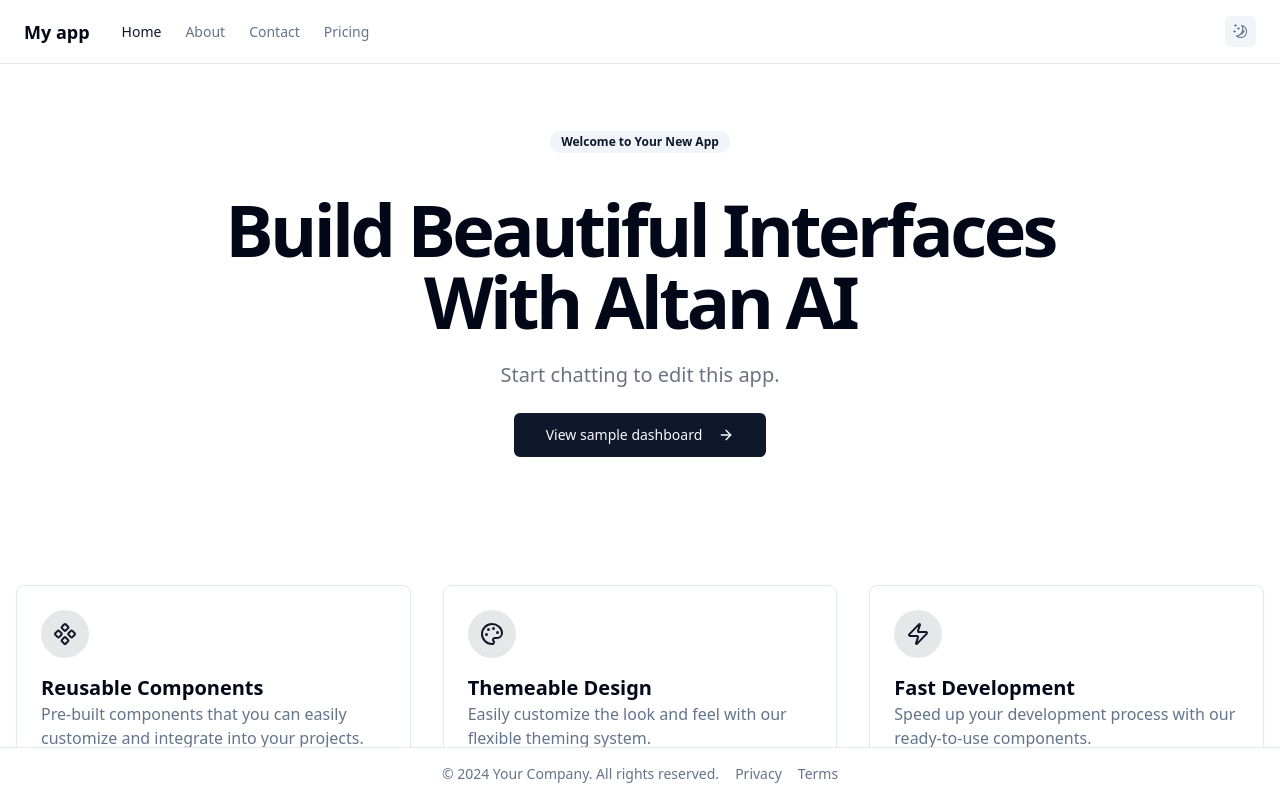
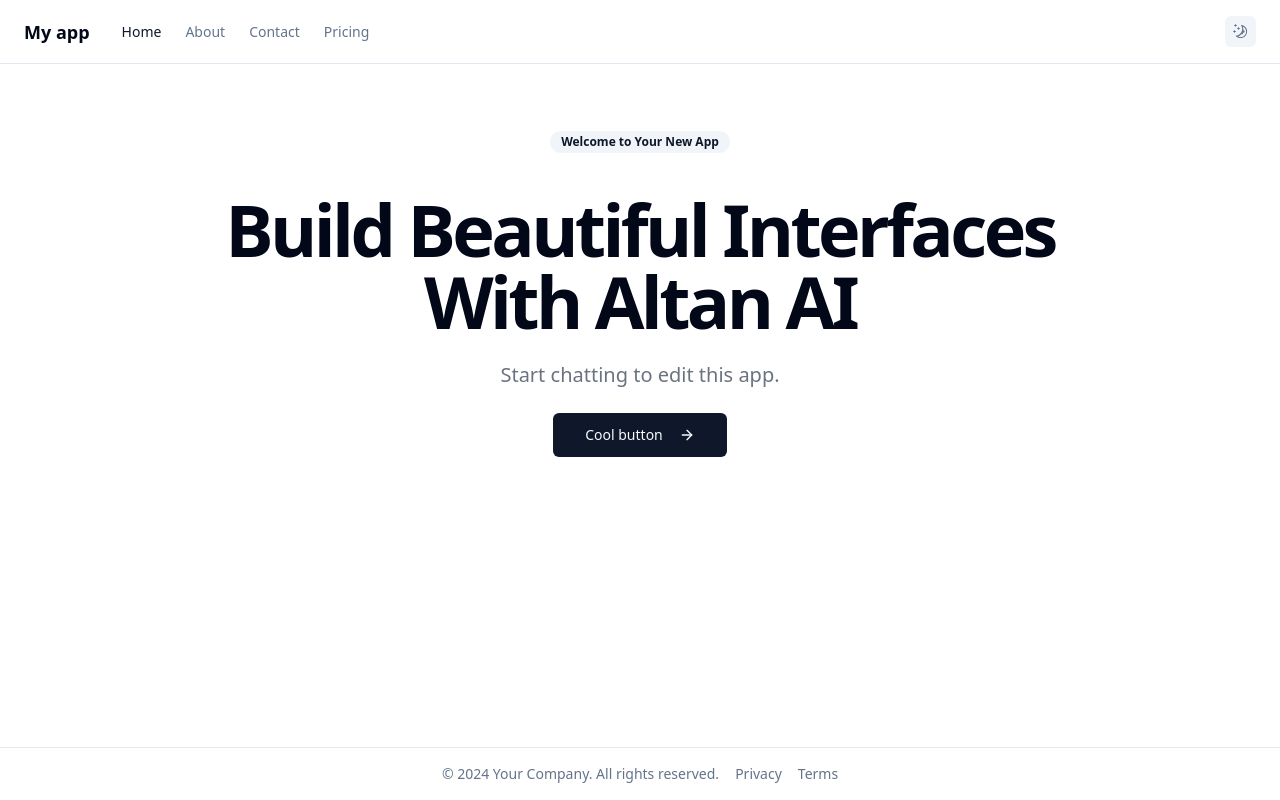
Before and after one commit to altanlabs/vite-react, a React (Vite) app: page / in a window 1280 px wide. Built offline with nearby package versions, Linux system fonts and the light colour scheme; what @radix-ui/themes would draw is missing.

Commit message:
simplified

```diff
--- a/src/App.tsx
+++ b/src/App.tsx
@@ -4,69 +4,17 @@
 import { BrowserRouter, Routes, Route } from "react-router-dom";
 import { ThemeProvider } from "@/theme/theme-provider";
 import { SidebarProvider } from "@/components/ui/sidebar";
-import {
-  LayoutDashboard,
-  BarChart2,
-  User,
-  Settings,
-  CreditCard,
-  Users,
-} from "lucide-react";
 import { Provider } from "react-redux";
 import { store } from "./redux/store.ts";
 
 import { Layout } from "./layout";
 import Index from "./pages/index";
 import NotFound from "./pages/NotFound";
-import DashboardPage from "./pages/dashboard/DashboardPage.tsx";
-import DatabaseExample from "./pages/database/DatabaseExample.tsx";
 import { useTheme } from "./theme/use-theme";
 
 
 // CHANGE THIS NAME
 const appName = "My app";
-
-// Define sidebar configuration
-const dashboardSidebar = {
-  items: [
-    {
-      label: "Dashboard",
-      href: "/dashboard",
-      icon: <LayoutDashboard className="h-4 w-4" />,
-    },
-    {
-      label: "Database",
-      href: "/dashboard/database",
-      icon: <BarChart2 className="h-4 w-4" />,
-    },
-    {
-      label: "Account",
-      href: "/dashboard/account",
-      icon: <User className="h-4 w-4" />,
-    },
-    {
-      label: "Settings",
-      href: "/dashboard/settings",
-      icon: <Settings className="h-4 w-4" />,
-      items: [
-        {
-          label: "Billing",
-          href: "/dashboard/settings/billing",
-          icon: <CreditCard className="h-4 w-4" />,
-        },
-        {
-          label: "Team",
-          href: "/dashboard/settings/team",
-          icon: <Users className="h-4 w-4" />,
-        },
-      ],
-    },
-  ],
-  defaultOpen: true,
-  companyName: appName,
-  logo: null,
-  footerComponent: null,
-};
 
 const App = () => {
   const { theme } = useTheme();
@@ -79,7 +27,7 @@
             <SidebarProvider>
               <BrowserRouter>
                 <Routes>
-                  {/* Marketing pages with header navigation */}
+
                   <Route
                     path="/"
                     element={
@@ -104,21 +52,6 @@
                     <Route path="*" element={<NotFound />} />
                   </Route>
 
-                  {/* Dashboard pages with sidebar configuration */}
-                  <Route
-                    path="/dashboard"
-                    element={
-                      <Layout
-                        showSidebar={true}
-                        sidebarConfig={dashboardSidebar}
-                        header={false}
-                        footer={false}
-                      />
-                    }
-                  >
-                    <Route index element={<DashboardPage />} />
-                    <Route path="database" element={<DatabaseExample />} />
-                  </Route>
                 </Routes>
               </BrowserRouter>
             </SidebarProvider>
--- a/src/pages/index.tsx
+++ b/src/pages/index.tsx
@@ -14,26 +14,12 @@
  */
 
 import { motion } from "framer-motion"
-import { ArrowRight, Component, Palette, Zap } from "lucide-react"
+import { ArrowRight } from "lucide-react"
 import { useNavigate } from "react-router-dom"
 
 import { Button } from "@/components/ui/button"
-import { Card, CardContent } from "@/components/ui/card"
 import { Badge } from "@/components/ui/badge"
 
-const fadeInUp = {
-  initial: { opacity: 0, y: 20 },
-  animate: { opacity: 1, y: 0 },
-  transition: { duration: 0.5 }
-}
-
-const staggerContainer = {
-  animate: {
-    transition: {
-      staggerChildren: 0.1
-    }
-  }
-}
 
 export default function IndexPage() {
   const navigate = useNavigate()
@@ -58,111 +44,12 @@
         <p className="mx-auto max-w-[700px] text-gray-500 md:text-xl dark:text-gray-400">
          Start chatting to edit this app.
         </p>
-        <Button size="lg" className="mt-4" onClick={() => navigate('/dashboard')}>
-          View sample dashboard <ArrowRight className="ml-2 h-4 w-4" />
+        <Button size="lg" className="mt-4" onClick={() => navigate('/')}>
+          Cool button <ArrowRight className="ml-2 h-4 w-4" />
         </Button>
       </motion.section>
 
-      {/* Features Section */}
-      <motion.section
-        variants={staggerContainer}
-        initial="initial"
-        whileInView="animate"
-        viewport={{ once: true }}
-        className="grid gap-8 md:grid-cols-3"
-      >
-        <motion.div variants={fadeInUp}>
-          <Card>
-            <CardContent className="pt-6">
-              <div className="mb-4 flex h-12 w-12 items-center justify-center rounded-full bg-primary/10">
-                <Component className="h-6 w-6 text-primary" />
-              </div>
-              <h3 className="text-xl font-bold">Reusable Components</h3>
-              <p className="text-muted-foreground">
-                Pre-built components that you can easily customize and integrate into your projects.
-              </p>
-            </CardContent>
-          </Card>
-        </motion.div>
 
-        <motion.div variants={fadeInUp}>
-          <Card>
-            <CardContent className="pt-6">
-              <div className="mb-4 flex h-12 w-12 items-center justify-center rounded-full bg-primary/10">
-                <Palette className="h-6 w-6 text-primary" />
-              </div>
-              <h3 className="text-xl font-bold">Themeable Design</h3>
-              <p className="text-muted-foreground">
-                Easily customize the look and feel with our flexible theming system.
-              </p>
-            </CardContent>
-          </Card>
-        </motion.div>
-
-        <motion.div variants={fadeInUp}>
-          <Card>
-            <CardContent className="pt-6">
-              <div className="mb-4 flex h-12 w-12 items-center justify-center rounded-full bg-primary/10">
-                <Zap className="h-6 w-6 text-primary" />
-              </div>
-              <h3 className="text-xl font-bold">Fast Development</h3>
-              <p className="text-muted-foreground">
-                Speed up your development process with our ready-to-use components.
-              </p>
-            </CardContent>
-          </Card>
-        </motion.div>
-      </motion.section>
-
-      {/* Components Preview Section */}
-      <motion.section
-        initial="initial"
-        whileInView="animate"
-        viewport={{ once: true }}
-        className="space-y-8"
-      >
-        <motion.div variants={fadeInUp} className="text-center">
-          <h2 className="text-3xl font-bold tracking-tighter sm:text-4xl md:text-5xl">
-            Explore Our Components
-          </h2>
-          <p className="mx-auto mt-4 max-w-[700px] text-gray-500 md:text-xl dark:text-gray-400">
-            Discover our extensive library of components, designed to help you build better interfaces.
-          </p>
-        </motion.div>
-
-        <motion.div
-          variants={staggerContainer}
-          className="grid gap-4 md:grid-cols-2 lg:grid-cols-3"
-        >
-          {/* Add component previews here */}
-          {/* You can showcase some of your most important components */}
-        </motion.div>
-      </motion.section>
-
-      {/* CTA Section */}
-      <motion.section
-        initial="initial"
-        whileInView="animate"
-        viewport={{ once: true }}
-        className="text-center space-y-6"
-      >
-        <motion.div variants={fadeInUp}>
-          <h2 className="text-3xl font-bold tracking-tighter sm:text-4xl">
-            Ready to Get Started?
-          </h2>
-          <p className="mx-auto mt-4 max-w-[600px] text-gray-500 md:text-xl dark:text-gray-400">
-            Start building your next project with our modern component library.
-          </p>
-          <div className="mt-6 flex justify-center gap-4">
-            <Button size="lg" variant="default">
-              Some CTA
-            </Button>
-            <Button size="lg" variant="outline">
-              Main CTA
-            </Button>
-          </div>
-        </motion.div>
-      </motion.section>
     </div>
   )
 }
```
Also changed, not shown: src/pages/examples/dashboard/DashboardPage.tsx (renamed from src/pages/dashboard/DashboardPage.tsx), src/pages/examples/database/DatabaseExample.tsx (renamed from src/pages/database/DatabaseExample.tsx), src/pages/examples/database/components/DataTable.tsx (renamed from src/pages/database/components/DataTable.tsx), src/pages/examples/database/components/EditModal.tsx (renamed from src/pages/database/components/EditModal.tsx), src/pages/examples/database/components/FormField.tsx (renamed from src/pages/database/components/FormField.tsx), src/pages/examples/database/types.ts (renamed from src/pages/database/types.ts), 1 other file (tests, documents, lock files or other folders).
